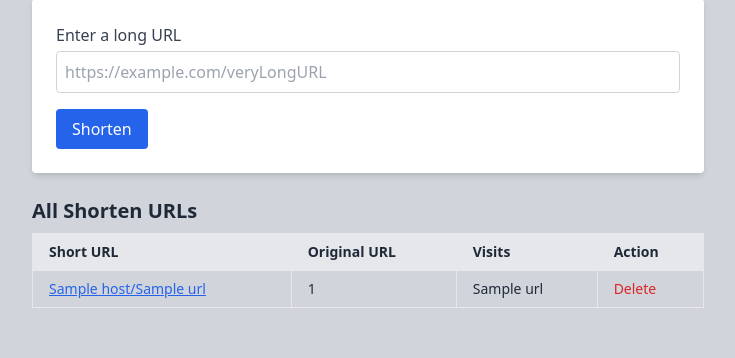
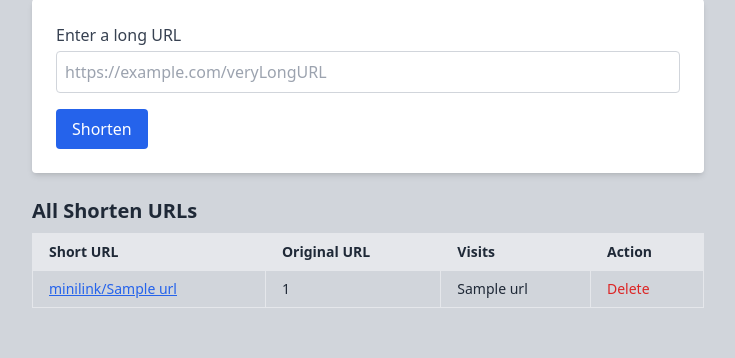
Before and after one commit to Suyog-Bodke/MiniLink-URL-Shortner, a Flask app: template templates/index.html in a window 1280 px wide. Shown: the part 85-443 px from the top of the page, without its empty margins (272-1007 px from the left). Run offline with Flask 3, Linux system fonts and the light colour scheme; the template is opened without the code that fills it: most values are stand-ins (such as "Sample title", 1, 10 or a date in 2020); some libraries are stand-ins or nearby versions.

Commit message:
fix: revert short URL display back to minilink/short_code

```diff
--- a/templates/index.html
+++ b/templates/index.html
@@ -46,7 +46,7 @@
             <tr class="hover:bg-gray-100">
               <td class="border px-4 py-2 text-blue-600 underline max-w-xs">
                 <a href="https://{{host}}/{{ url[1] }}" target="_blank">
-                  {{host}}/{{url[1]}}
+                  minilink/{{url[1]}}
                 </a>
               </td>
               <td class="border px-4 py-2 max-w-xs">
```
